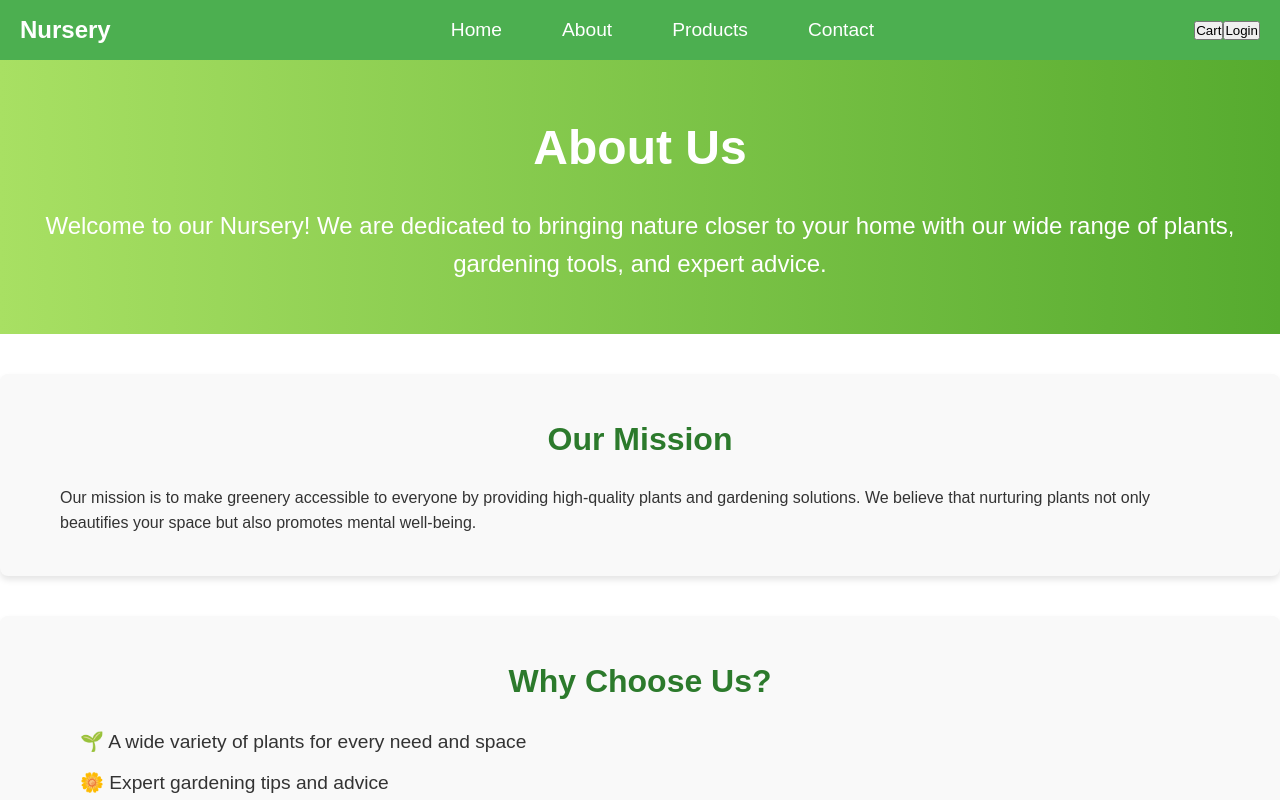
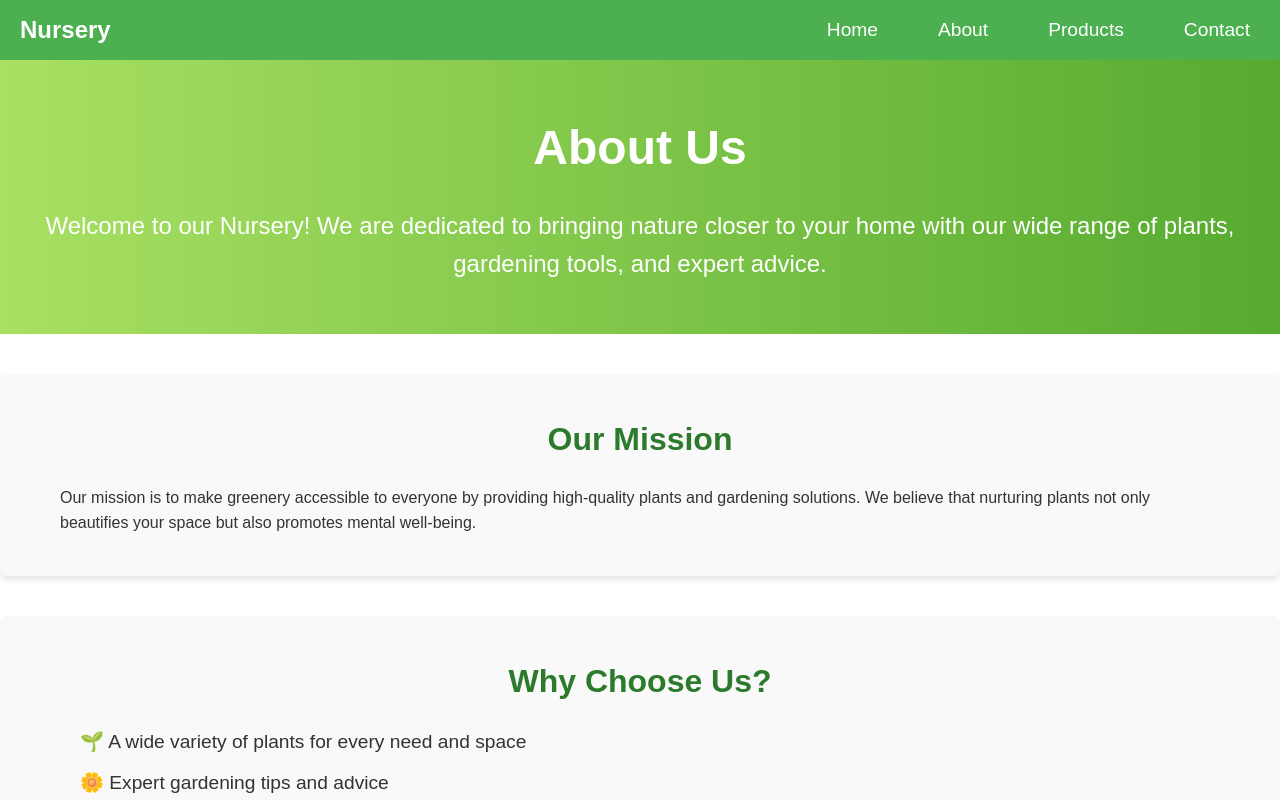
Before and after one commit to jatintyagi1/Nursery, a React (Vite) app in the folder frontend/: page /about in a window 1280 px wide. Shown: the top 800 px of the page. Built offline with nearby package versions, Linux system fonts and the light colour scheme.

Commit message:
update some code

```diff
--- a/frontend/src/components/Navbar/index.jsx
+++ b/frontend/src/components/Navbar/index.jsx
@@ -19,18 +19,6 @@ function Desktop() {
                 <Link to='/products' className="nav-link"><li>Products</li></Link>
                 <Link to='/contact' className="nav-link"><li>Contact</li></Link>
             </ul>
-            <div style={{
-                display: 'flex',
-                alignItems: 'center',
-                justifyContent: 'space-between'
-            }}>
-                <div>
-                    <button>Cart</button>
-                </div>
-                <div>
-                    <button>Login</button>
-                </div>
-            </div>
         </nav>
     );
 }
```
Also changed, not shown: frontend/src/pages/Products.jsx (deleted, +0 -9 lines), frontend/src/redux/store.js (deleted, +0 -8 lines).
